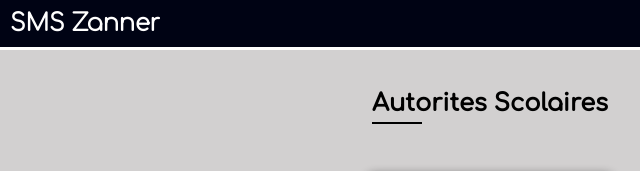
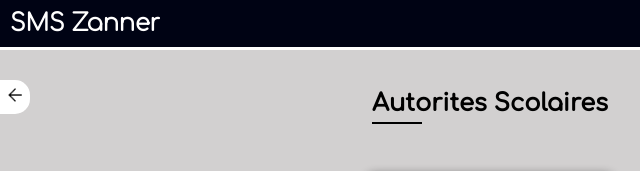
Before and after one commit to eray-mutabesha/indexsms, a plain HTML site: page autoritesPage/autorites.html in a window 1280 px wide. Shown: the top 171 px of the page, 0-640 px from the left. Drawn offline with Linux system fonts and the light colour scheme; grey boxes are pictures that could not be loaded.

Commit message:
add button to the autorities page

```diff
--- a/autoritesPage/autorites.css
+++ b/autoritesPage/autorites.css
@@ -67,7 +67,29 @@ header a:hover{
     color: black;
     transition: 1s;
 }
+/* ******************************************** */
+.up{
+    position: fixed;
+    top: 10%;
+    left: 0px;
+    border: none;
+    width: fit-content;
+     padding: 5px;
+    border-top-right-radius: 15px;
+    border-bottom-right-radius: 15px;
+    background-color: white;
+     color: white;
+}
+.up img{
+    height: 20px;
+    height: 20px;
+}
+.up:hover{
+    background-color: rgb(83, 93, 151);
+    transition: 1s;
+}
 /* **************************autorities*********************************** */
+
 #autre_autorite{
 position: relative;
 top: 40px;
--- a/autoritesPage/autorites.html
+++ b/autoritesPage/autorites.html
@@ -14,6 +14,7 @@
             <a href="##">Se connecter</a>
         </nav>
     </header>
+
 <section id="autre_autorite">
 <div class="zero1">
     <div class="titre">
@@ -107,6 +108,9 @@
             </div>
         </div>
     </section>
+    <div>
+        <a href="../index.html" class="up"><img src="../autres.options/back.png" alt="icon de retour"></a>
+    </div>
         <footer id="last_footer">
             <div class="display">
                 <div><a href="../index.html"><img class="logo_one" src="../images/zanner_institute_logo-2.png"></a></div>
```
